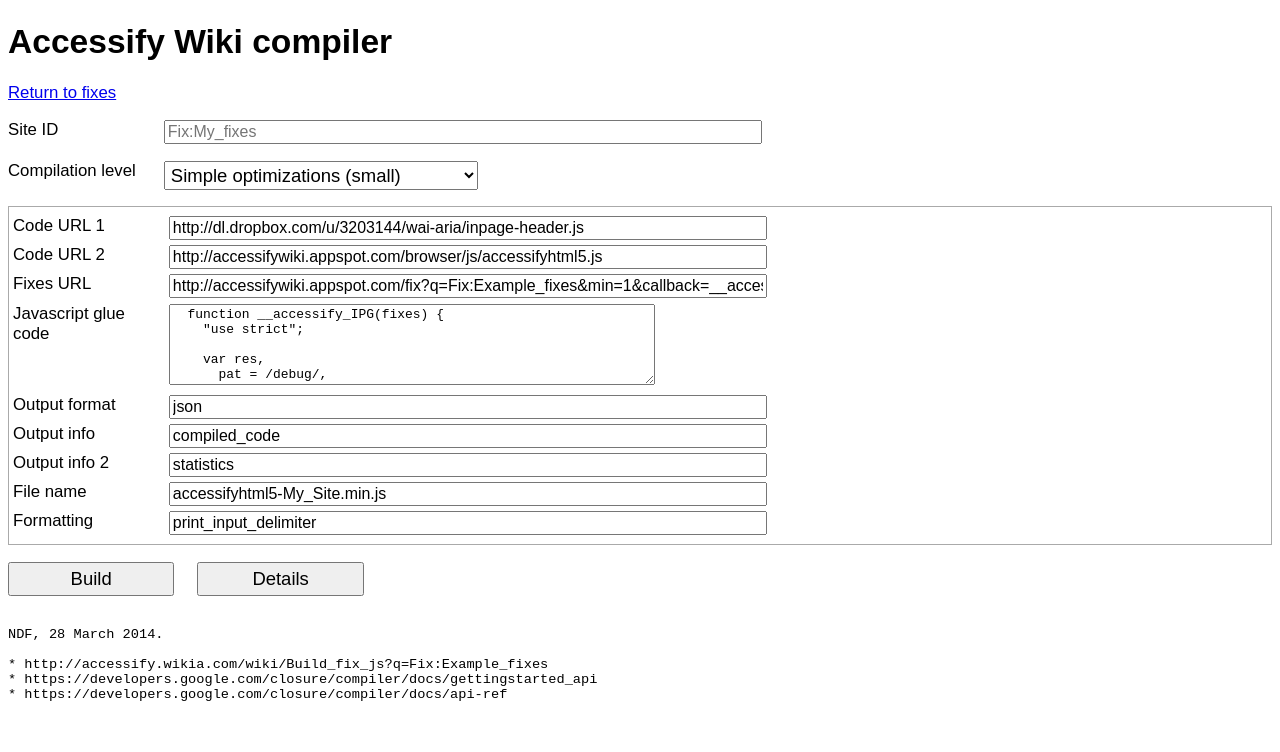
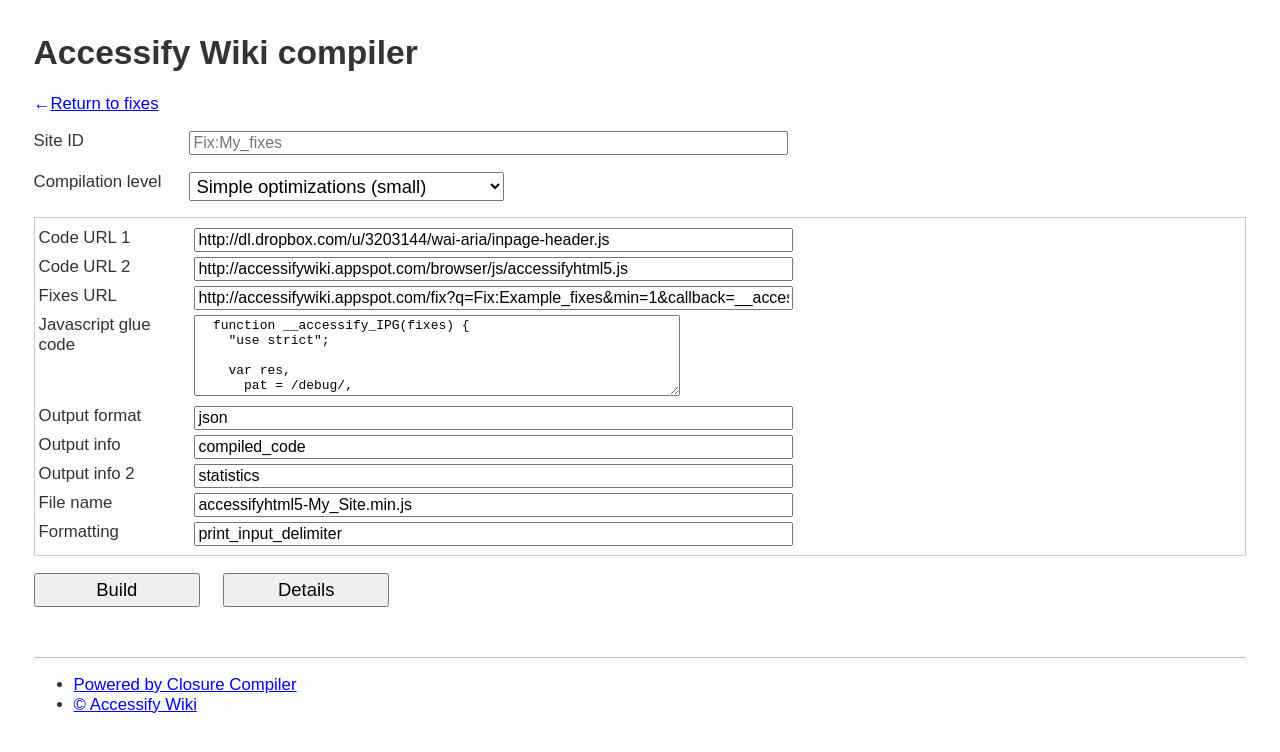
Before and after one commit to nfreear/accessify-wiki, a plain HTML site: page site/build.html in a window 1280 px wide. Both pictures are taken after a click on the button "Details". Drawn offline with nearby package versions, Linux system fonts and the light colour scheme.

Commit message:
Bug #14, Fixes to CSS/ styles for FIX builder/compiler

```diff
--- a/site/build.html
+++ b/site/build.html
@@ -4,10 +4,10 @@
 <link rel=stylesheet href="pix/site.css" />
 
 
-<h1>Accessify Wiki compiler</h1>
+<h1 id=hd >Accessify Wiki compiler</h1>
 
-<form action="http://closure-compiler.appspot.com/compile" method="POST">
-  <p><a id=ret-url href="http://accessify.wikia.com/wiki/">Return to fixes</a>
+<form action="http://closure-compiler.appspot.com/compile" method=POST role=form aria-labelledby=hd >
+  <p><a id=ret-url href="http://accessify.wikia.com/wiki/"><span></span>Return to fixes</a>
 
   <p id=_site_id><label for=site-id >Site ID</label> <input id=site-id
     placeholder="Fix:My_fixes" required pattern="Fix:[\w\-_]+" />
@@ -191,6 +191,13 @@
 <script src="js/accessify-analytics.js"></script>
 
 
+
+<div role=contentinfo >
+<ul>
+<li><a href="http://closure-compiler.appspot.com">Powered by Closure Compiler</a>
+<li><a href="http://accessify.wikia.com">&copy; Accessify Wiki</a>
+</ul>
+
 <pre>
 
 NDF, 28 March 2014.
--- a/site/pix/site.css
+++ b/site/pix/site.css
@@ -1,7 +1,18 @@
+
+body{
+  font: 1.05em sans-serif;
+  background: #fdfdfd;
+  color: #333;
+  margin: 2em;
+}
+[role=contentinfo] {
+  margin: 3em 0 0; padding: 0; border-top: 1px solid #bbb;
+}
+[role=contentinfo] pre { display:none; }
+
 
 /* Embed styles.
 */
-body{ font:1.05em sans-serif; }
 body.embed_me {
   margin:  0;
   padding: 2px;
@@ -33,7 +44,10 @@
   height: 19px; line-height: 20px; margin: 0; padding: 0 10px;
   text-decoration: none; white-space: nowrap; */
 }
-.embed_me h1, .embed_me pre { display:none; }
+.embed_me [role=contentinfo] { display:none; }
+.embed_me h1  {
+  font-size: 1em; margin: 0; position: absolute; top: -999px;
+}
 
 
 /* site/build.html
@@ -42,7 +56,7 @@
 label{ display: inline-block; width: 9em; vertical-align: top; }
 input, textarea { font-size: .95em; width: 37em; }
 button { font-size: 1.1em; padding: 4px 0; width: 9em; margin-right: 1em; }
-fieldset { padding: 4px; margin: .8em 0; border: 1px solid #aaa; }
+fieldset { padding: 4px; margin: .8em 0; border: 1px solid #ccc; }
 fieldset p { margin: .3em 0; }
 
 select { font-size: 1.1em; padding: 2px; min-width: 17em; }
@@ -56,5 +70,8 @@
   content: "\2190"; /* &larr; http://ikreator.com/special-characters */
 }
 
-#status.ok   { color: #2f2; }
-#status.error{ color: #f22; }
+#status.ok   { color: #0c0; }
+#status.error{ color: #d00; }
+
+.embed_me #status.ok   { color: #2f2; }
+.embed_me #status.error{ color: #f22; }
```
